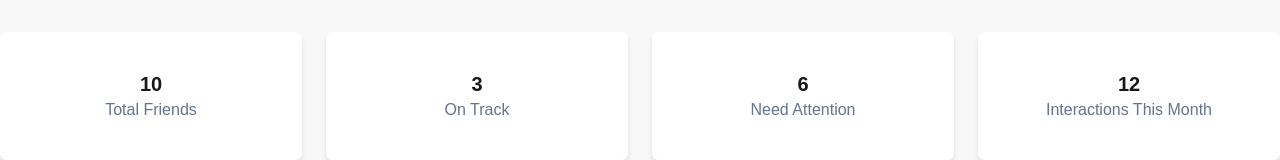
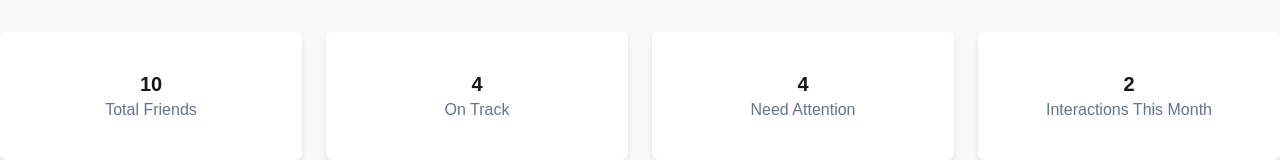
Before and after one commit to jahidhasan909/Keen-Keeper-A07, a React (Vite) app: page / in a window 1280 px wide. Shown: the part 340-500 px from the top of the page. Built offline with nearby package versions, Linux system fonts and the light colour scheme.

Commit message:
homepage banner 4card count dynamic completed and card section react loading sppiner added

```diff
--- a/package.json
+++ b/package.json
@@ -15,6 +15,7 @@
     "react-dom": "^19.2.4",
     "react-icons": "^5.6.0",
     "react-router": "^7.14.0",
+    "react-spinners": "^0.17.0",
     "react-toastify": "^11.0.5",
     "recharts": "^3.8.1",
     "tailwindcss": "^4.2.2"
--- a/public/data.json
+++ b/public/data.json
@@ -13,7 +13,8 @@
         "bio": "Former coworker from my first startup. We usually discuss tech ideas and product launches.",
         "goal": 30,
         "relationship_goal": "30",
-        "next_due_date": "2026-02-27"
+        "next_due_date": "2026-02-27",
+        "priority": "need attention"
     },
     {
         "id": 2,
@@ -29,7 +30,8 @@
         "bio": "My cousin who lives in Toronto. We catch up about family news and travel plans.",
         "goal": 20,
         "relationship_goal": "20",
-        "next_due_date": "2026-03-05"
+        "next_due_date": "2026-03-05",
+        "priority": "interactions this month"
     },
     {
         "id": 3,
@@ -45,7 +47,8 @@
         "bio": "Product designer I collaborate with on UI side projects.",
         "goal": 15,
         "relationship_goal": "15",
-        "next_due_date": "2026-03-15"
+        "next_due_date": "2026-03-15",
+         "priority": "on-track"
     },
     {
         "id": 4,
@@ -61,7 +64,8 @@
         "bio": "Travel buddy from a backpacking trip in Thailand.",
         "goal": 25,
         "relationship_goal": "25",
-        "next_due_date": "2026-03-01"
+        "next_due_date": "2026-03-01",
+        "priority": "need attention"
     },
     {
         "id": 5,
@@ -77,7 +81,8 @@
         "bio": "Met during university orientation. We still talk about books and career.",
         "goal": 20,
         "relationship_goal": "20",
-        "next_due_date": "2026-03-20"
+        "next_due_date": "2026-03-20",
+        "priority": "on-track"
     },
     {
         "id": 6,
@@ -93,7 +98,8 @@
         "bio": "Workout partner from the local gym.",
         "goal": 14,
         "relationship_goal": "14",
-        "next_due_date": "2026-02-25"
+        "next_due_date": "2026-02-25",
+         "priority": "need attention"
     },
     {
         "id": 7,
@@ -109,7 +115,8 @@
         "bio": "Friend from high school debate club.",
         "goal": 18,
         "relationship_goal": "18",
-        "next_due_date": "2026-03-10"
+        "next_due_date": "2026-03-10",
+        "priority": "on-track"
     },
     {
         "id": 8,
@@ -125,7 +132,8 @@
         "bio": "Met at a developer conference. We discuss React and startups.",
         "goal": 22,
         "relationship_goal": "22",
-        "next_due_date": "2026-03-03"
+        "next_due_date": "2026-03-03",
+        "priority": "interactions this month"
     },
     {
         "id": 9,
@@ -141,7 +149,8 @@
         "bio": "Photographer friend from a creative workshop.",
         "goal": 20,
         "relationship_goal": "20",
-        "next_due_date": "2026-02-28"
+        "next_due_date": "2026-02-28",
+         "priority": "need attention"
     },
     {
         "id": 10,
@@ -157,6 +166,7 @@
         "bio": "College friend who loves football and weekend hangouts.",
         "goal": 20,
         "relationship_goal": "20",
-        "next_due_date": "2026-03-12"
+        "next_due_date": "2026-03-12",
+         "priority": "on-track"
     }
 ]
--- a/src/Components/HeroBanner/Banner.jsx
+++ b/src/Components/HeroBanner/Banner.jsx
@@ -1,7 +1,13 @@
-import React from 'react';
+import React, { use } from 'react';
 import { FaPlus } from 'react-icons/fa';
 
-const Banner = () => {
+const Banner = ({ contectDataLoad }) => {
+    const contectdata = use(contectDataLoad);
+
+
+
+
+
     return (
         <div>
             <div className='text-center space-y-4 mt-40'>
@@ -13,19 +19,19 @@ const Banner = () => {
 
             <div className='grid grid-cols-4 justify-center gap-6 my-10'>
                 <div className=' h-32 shadow-md text-center flex flex-col items-center justify-center rounded-md bg-base-100'>
-                    <h4 className='font-semibold text-xl'>10</h4>
+                    <h4 className='font-semibold text-xl'>{contectdata.length}</h4>
                     <p className='text-[#64748B]'>Total Friends</p>
                 </div>
                 <div className=' h-32 shadow-md text-center flex flex-col items-center justify-center rounded-md bg-base-100'>
-                    <h4 className='font-semibold text-xl'>3</h4>
+                    <h4 className='font-semibold text-xl'>{contectdata.filter(item => item.priority === 'on-track').length}</h4>
                     <p className='text-[#64748B]'>On Track</p>
                 </div>
                 <div className=' h-32 shadow-md text-center flex flex-col items-center justify-center rounded-md bg-base-100'>
-                    <h4 className='font-semibold text-xl'>6</h4>
+                    <h4 className='font-semibold text-xl'>{contectdata.filter(item => item.priority === 'need attention').length}</h4>
                     <p className='text-[#64748B]'>Need Attention</p>
                 </div>
                 <div className=' h-32 shadow-md text-center flex flex-col items-center justify-center rounded-md bg-base-100'>
-                    <h4 className='font-semibold text-xl'>12</h4>
+                    <h4 className='font-semibold text-xl'>{contectdata.filter(item => item.priority === 'interactions this month').length}</h4>
                     <p className='text-[#64748B]'>Interactions This Month</p>
                 </div>
             </div>
--- a/src/pages/HomePage/HomePage.jsx
+++ b/src/pages/HomePage/HomePage.jsx
@@ -1,6 +1,7 @@
 import React, { Suspense } from 'react';
 import Banner from '../../Components/HeroBanner/Banner';
 import ContectCard from '../../Components/ContectCard/ContectCard';
+import { RingLoader } from 'react-spinners';
 
 
 const contectData = async () => {
@@ -15,8 +16,10 @@ const HomePage = () => {
     const contectDataLoad = contectData()
     return (
         <div className=' container mx-auto'>
-            <Banner></Banner>
-            <Suspense fallback={<h1>Loading...</h1>}>
+            <Suspense fallback={<div className='flex justify-center items-center min-h-screen'><RingLoader color='#244D3F' /></div>}>
+                <Banner contectDataLoad={contectDataLoad}></Banner>
+            </Suspense>
+            <Suspense fallback={<div className='flex justify-center items-center min-h-screen'><RingLoader color='#244D3F' /></div>}>
                 <ContectCard contectDataLoad={contectDataLoad}></ContectCard>
             </Suspense>
         </div>
```
Also changed, not shown: 1 other file (tests, documents, lock files or other folders).
